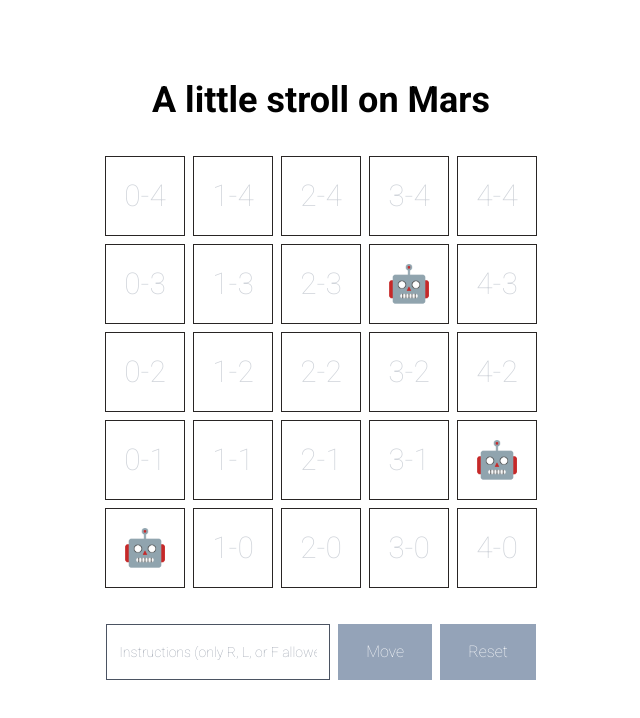
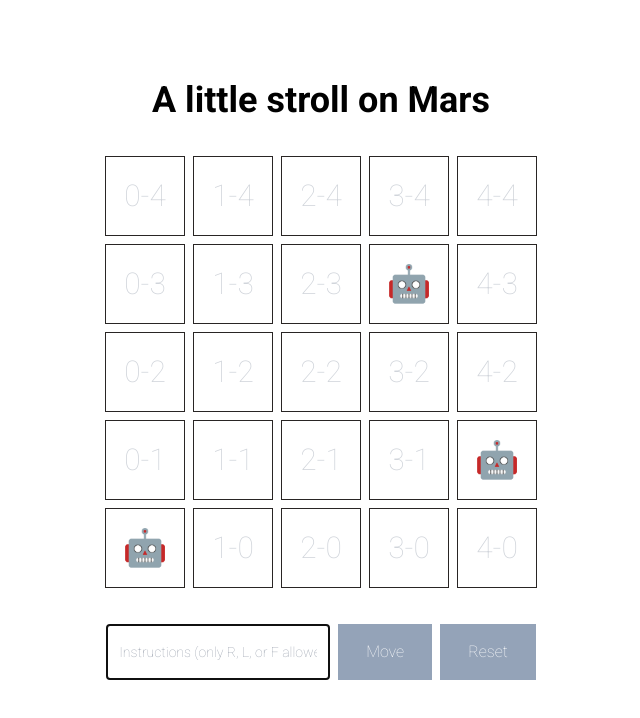
Before and after one commit to anadamastor/bot_mars, a React (Vite) app: page / in a window 1280 px wide. Shown: the top 718 px of the page, without its empty margins (319-959 px from the left). Built offline with nearby package versions, Linux system fonts and the light colour scheme.

Commit message:
adds focus on input

```diff
--- a/src/components/CommandLine/InstructionsInput.tsx
+++ b/src/components/CommandLine/InstructionsInput.tsx
@@ -1,3 +1,4 @@
+import { useEffect, useRef } from "react";
 import { isValidInstructions } from "../../utils/is-valid-instructiions";
 
 type InstructionsInputProps = {
@@ -11,6 +12,12 @@ export const InstructionsInput = ({
   setInstructions,
   isDisabled,
 }: InstructionsInputProps) => {
+  const inputRef = useRef<HTMLInputElement>(null);
+
+  useEffect(() => {
+    inputRef.current?.focus();
+  }, []);
+
   const handleInputChange = (e: React.ChangeEvent<HTMLInputElement>) => {
     const allInstructions = e.currentTarget.value.toUpperCase();
     if (isValidInstructions(allInstructions)) {
@@ -26,6 +33,7 @@ export const InstructionsInput = ({
       className={
         "px-3 border border-slate-800 border-opacity-80 font-thin w-56 text-sm"
       }
+      ref={inputRef}
       value={instructions}
       onChange={(e) => handleInputChange(e)}
       placeholder="Instructions (only R, L, or F allowed)"
```
